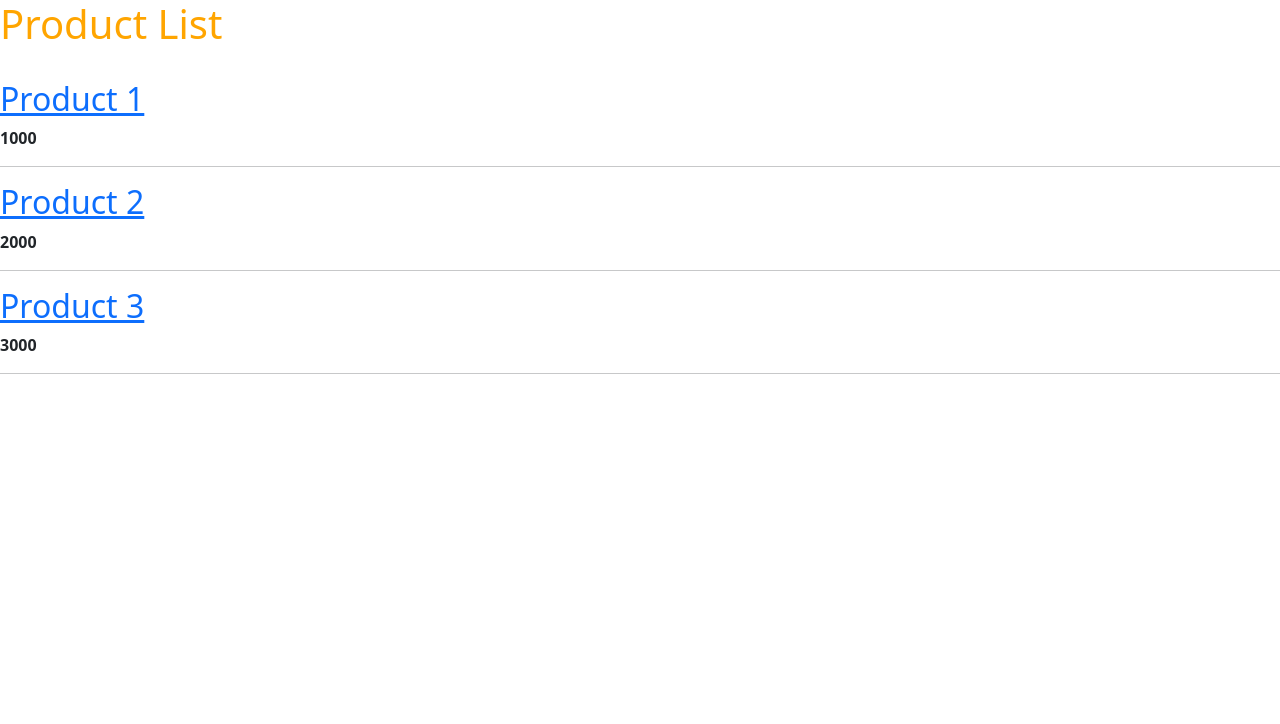
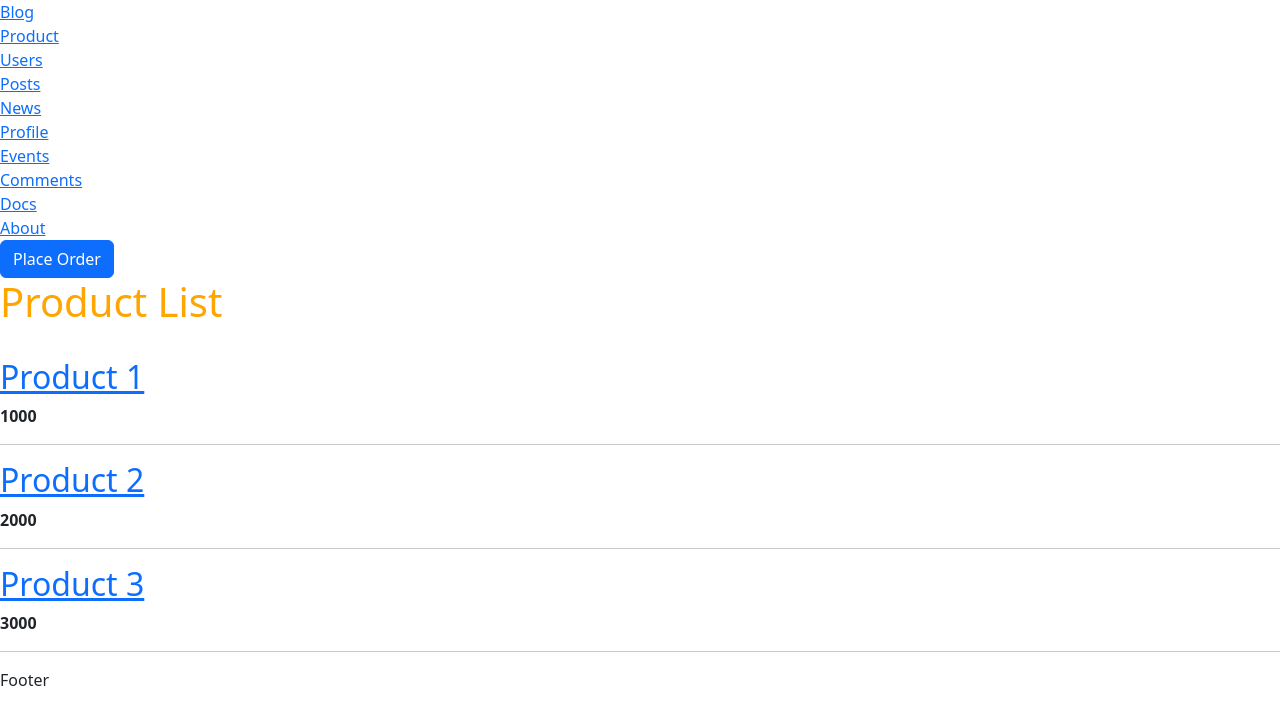
Before and after one commit to CaWeb007/learning_1, a Next.js app: page /product in a window 1280 px wide. Shown: the top 724 px of the page. Built offline with nearby package versions, Linux system fonts and the light colour scheme; data requests are answered from the project's data file.

Commit message:
components? about without header

```diff
--- /dev/null
+++ b/components/Footer.js
@@ -0,0 +1,9 @@
+const Footer = () => {
+    return (
+        <div>
+            Footer
+        </div>
+    );
+};
+
+export default Footer;
--- /dev/null
+++ b/components/header.js
@@ -0,0 +1,30 @@
+import Link from "next/link";
+import {useRouter} from "next/router";
+
+function Header() {
+    const router = useRouter()
+
+    const handleClick = () => {
+        console.log('placing your router')
+        router.push('/product')
+    }
+    return (
+        <div>
+            <Link href={'/blog'}><a>Blog</a></Link><br/>
+            <Link href={'/product'}><a>Product</a></Link><br/>
+            <Link href={'/users'}><a>Users</a></Link><br/>
+            <Link href={'/posts'}><a>Posts</a></Link><br/>
+            <Link href={'/news'}><a>News</a></Link><br/>
+            <Link href={'/profile'}><a>Profile</a></Link><br/>
+            <Link href={'/events'}><a>Events</a></Link><br/>
+            <Link href={'/comments'}><a>Comments</a></Link><br/>
+            <Link href={'/docs'}><a>Docs</a></Link><br/>
+            <Link href={'/about'}><a>About</a></Link><br/>
+            <button className={'btn btn-primary'} onClick={handleClick}>
+                Place Order
+            </button>
+        </div>
+    )
+}
+
+export default Header
--- a/pages/_app.js
+++ b/pages/_app.js
@@ -1,8 +1,18 @@
 import '../styles/globals.sass'
 import 'bootstrap/dist/css/bootstrap.min.css'
+import Header from "../components/header";
+import Footer from "../components/Footer";
 
 function MyApp({ Component, pageProps }) {
-  return <Component {...pageProps} />
+    if (Component.getLayout)
+        return Component.getLayout(<Component {...pageProps} />)
+  return (
+    <>
+        <Header/>
+        <Component {...pageProps} />
+        <Footer/>
+    </>
+  )
 }
 
 export default MyApp
```
Also changed, not shown: pages/about/index.js (+10 -0 lines), pages/index.js (+1 -25 lines).
